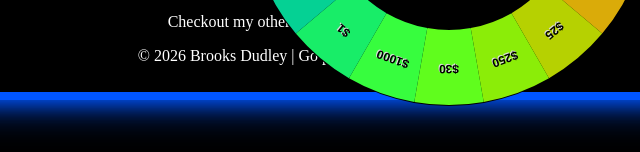
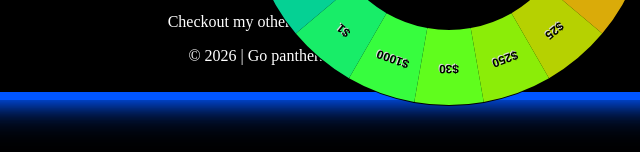
Before and after one commit to bdudley22/mydailygame, a plain HTML site: page index.html in a window 1280 px wide. Shown: the part 716-868 px from the top of the page, 381-1021 px from the left. Drawn offline with Linux system fonts and the light colour scheme.

Commit message:
Remove name from footer copyright text

```diff
--- a/index.html
+++ b/index.html
@@ -54,7 +54,7 @@
         </div>
     </main>
     <footer>
-        <p>© 2026 Brooks Dudley | Go panthers.</p>
+        <p>© 2026 | Go panthers.</p>
     </footer>
     <script src="game.js"></script>
 </body>
```
